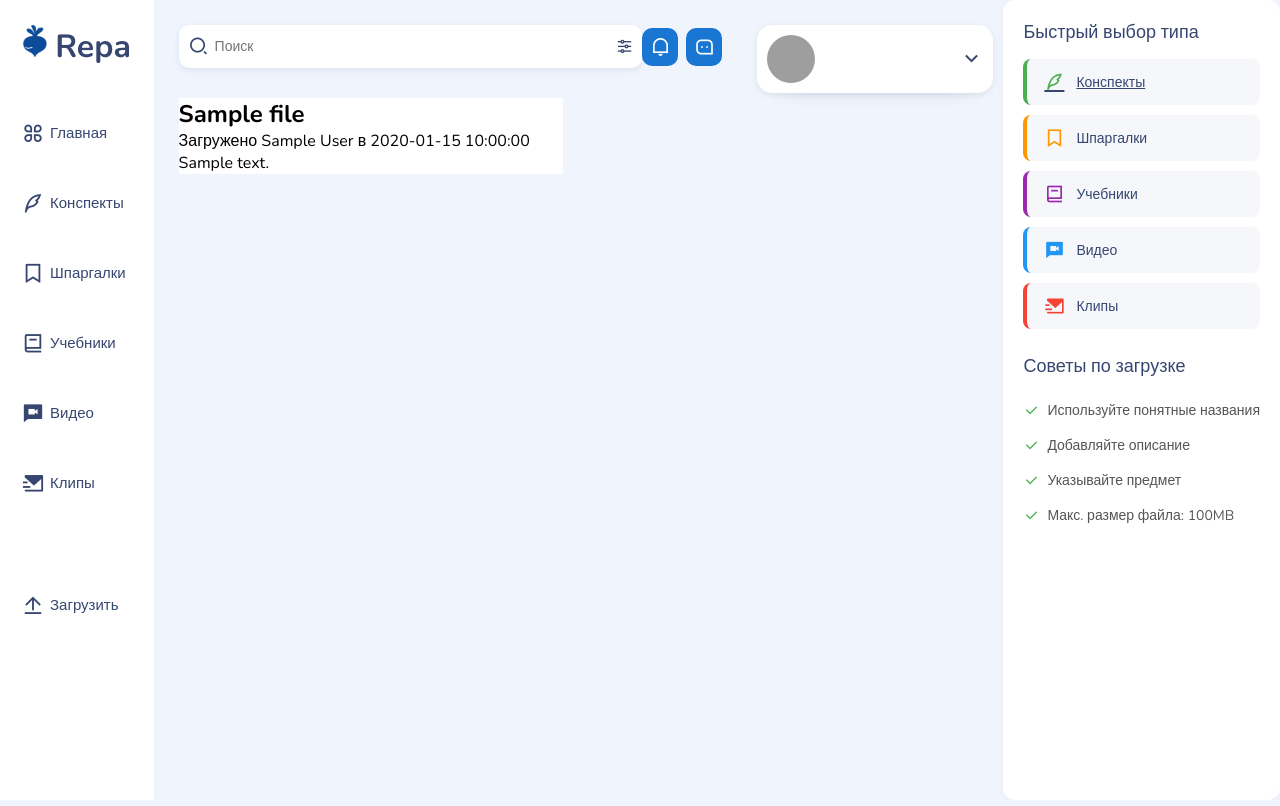
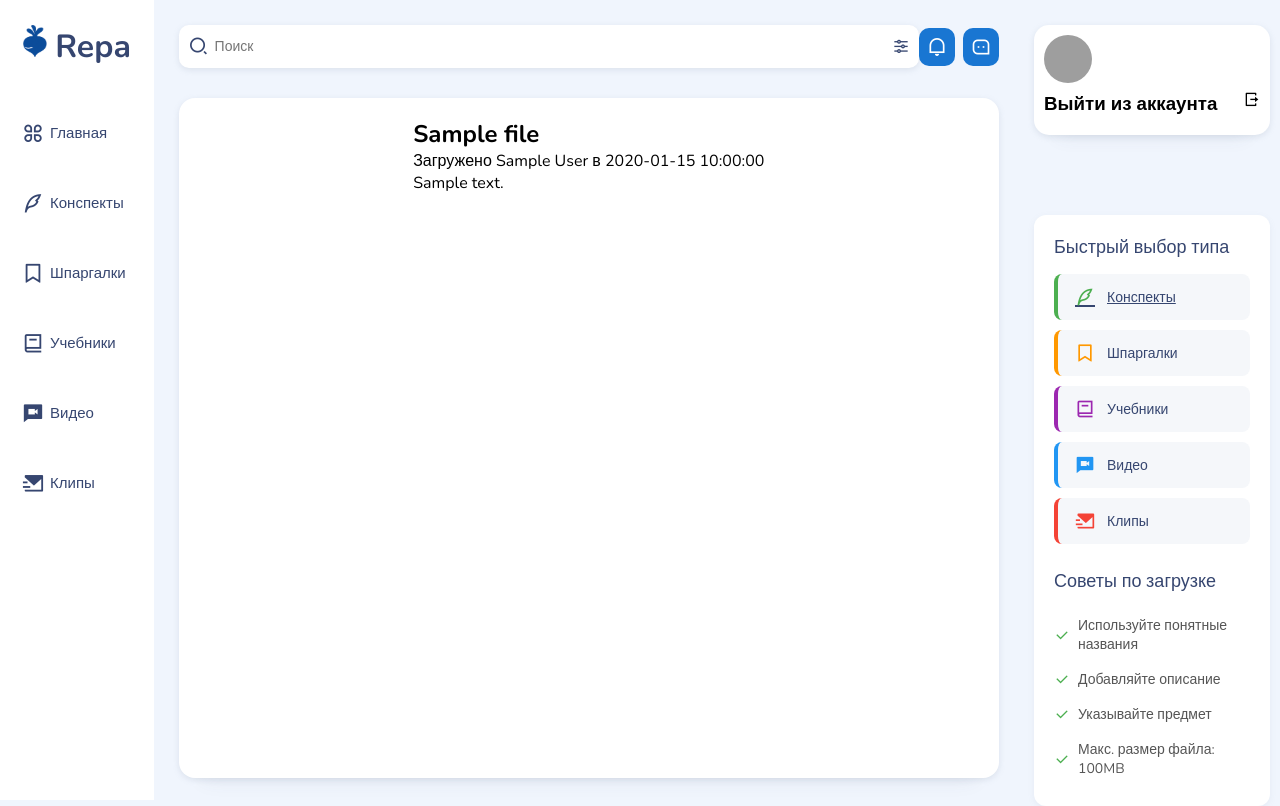
Before and after one commit to JktuJQ/Repa, a Flask app: template frontend/templates/file_detail.html in a window 1280 px wide. Run offline with Flask 3, Linux system fonts and the light colour scheme; the template is opened without the code that fills it: most values are stand-ins (such as "Sample title", 1, 10 or a date in 2020); parts of the project's set-up code (start-up, migrations or seed data) failed here and were passed over; grey boxes are pictures that could not be loaded.

Commit message:
right section design upddate. New design draft for file_information

```diff
--- a/frontend/static/css/style.css
+++ b/frontend/static/css/style.css
@@ -139,6 +139,10 @@ body {
     overflow-y: auto;
 }
 
+.main::-webkit-scrollbar {
+    width: 10px;
+}
+
 .main .header {
     display: flex;
     align-items: center;
@@ -332,17 +336,26 @@ body {
 
 /* Right Section */
 .right-section {
+    display: flex;
+    flex-direction: column;
+    justify-content: space-between;
     /* padding: 25px 25px 15px 10px; */
     width: 20vw;
     padding: 25px 10px;
     /* overflow-y: auto; */
 }
 
+.right-section .quick-download-types {
+    margin-top: 10vh;
+    height: 100%;
+}
+
 .right-section .profile {
     background: #fff;
     padding: 10px;
     display: flex;
-    align-items: center;
+    flex-direction: column;
+    /* align-items: ; */
     justify-content: space-between;
     border-radius: 15px;
     box-shadow: 0 2px 6px rgba(136, 148, 171, 0.2), 0 24px 20px -24px rgba(71, 82, 107, 0.1);
@@ -555,34 +568,6 @@ body {
 .main table tbody tr td.action .download-btn:hover {
     color: #fff;
     background: #1976d2;
-}
-
-/* Fix Sign Out Functionality */
-.left-section .sign-out {
-    display: flex;
-    align-items: center;
-    gap: 6px;
-    color: #364670;
-    cursor: pointer;
-    transition: all 0.3s ease;
-    padding: 12px;
-    width: calc(100% - 24px);
-    margin: 20px 12px 0;
-    border-radius: 8px;
-}
-
-.left-section .sign-out:hover {
-    background: #f0f5fd;
-    color: #d32f2f;
-}
-
-.left-section .sign-out i {
-    font-size: 22px;
-}
-
-.left-section .sign-out h3 {
-    font-size: 15px;
-    font-weight: 500;
 }
 
 /* Fix Settings Page Layout */
@@ -927,14 +912,26 @@ input:checked + .slider:before {
 
 /*---------------FILE DETAILS----------------------*/
 .file-detail-container {
+    display: flex;
+    align-items: center;
+    flex-direction: column;
+    /* flex-wrap: wrap; */
     background-color: white;
-    width: 30vw;
+    border-radius: 16px;
+    padding: 20px;
+    /* width: 30vw; */
+    height: 85vh;
+    box-shadow: 0 2px 6px rgba(136, 148, 171, 0.2), 0 24px 20px -24px rgba(71, 82, 107, 0.1);
+}
+
+.file-detail-container .file-preview img {
+    width: 50vw;
 }
 /*-------------------------------------------------*/
 .files-grid {
     display: flex;
     flex-wrap: wrap;
-    justify-content: space-around;
+    /* justify-content: ; */
 
 }
 
@@ -1041,38 +1038,11 @@ input:checked + .slider:before {
     text-decoration: underline;
 }
 
-.profile-retractable {
-    display: none;
-}
-
-.profile-retractable.active {
-
-    display: flex;
-    align-items: flex-end;
-    background-color: white;
-    width: 100%;
-    margin: 0;
-    padding: 0;
-    height: 10vw;
-    transform-origin: top;
-    animation: Wrapper 0.3s;
-    object-fit: cover;
-    border-radius: 0 0 15px 15px;
-}
-@keyframes Wrapper{
-    0%{
-      transform: scaleY(0);
-    }
-    100%{
-      transform: scaleY(1);
-    }
-}
-
-.profile-retractable .sign-out {
+.right-section .profile .item {
     display: flex;
     justify-content: space-between;
     width: 100%;
-    margin: 1vw 1vw;
+    margin: 1vh 0;
 }
 
 /* Responsive Design */
--- a/frontend/static/js/script.js
+++ b/frontend/static/js/script.js
@@ -1,10 +1,10 @@
-// Retractable profile window
-profile_container = document.querySelector(".profile-container");
-profile_small = document.querySelector(".profile-container").querySelector(".profile");
-profile_small.addEventListener("click", function() {
-    profile_container.querySelector(".profile-retractable").classList.toggle("active");
-    profile_small.classList.toggle("border");
-});
+// // Retractable profile window
+// profile_container = document.querySelector(".profile-container");
+// profile_small = document.querySelector(".profile-container").querySelector(".profile");
+// profile_small.addEventListener("click", function() {
+//     profile_container.querySelector(".profile-retractable").classList.toggle("active");
+//     profile_small.classList.toggle("border");
+// });
 
 // Repa Clips
 let isMuted = true;
--- a/frontend/templates/base_with_header_and_sections.html
+++ b/frontend/templates/base_with_header_and_sections.html
@@ -44,10 +44,10 @@
             <h3>Клипы</h3>
         </a>
         <br>
-        <a href="{{ url_for('file_download') }}" class="item {% if request.path.split('/')[-1] == 'download' %}active{% endif %}">
+        <!--<a href="{{ url_for('file_download') }}" class="item {% if request.path.split('/')[-1] == 'download' %}active{% endif %}">
             <i class="ri-upload-line"></i>
             <h3>Загрузить</h3>
-        </a>
+        </a>-->
     </div>
 </div>
 {% endblock %}
@@ -63,18 +63,19 @@
                     <p>{{ session['name'] }}</p>
                 </div>
             </div>
-
-            <i class="ri-arrow-down-s-line"></i>
-        </div>
-        <div class="profile-retractable">
             <a class="sign-out item" onclick="window.location.href='{{ url_for('logout') }}'">
                 <h3>Выйти из аккаунта</h3>
                 <i class="ri-logout-box-r-line"></i>
             </a>
+            <!-- <i class="ri-arrow-down-s-line"></i> -->
         </div>
+        <!-- <div class="profile-retractable">
+            <a class="sign-out item" onclick="window.location.href='{{ url_for('logout') }}'">
+                <h3>Выйти из аккаунта</h3>
+                <i class="ri-logout-box-r-line"></i>
+            </a>
+        </div> -->
     </div>
-</div>
-
     <div class="quick-download-types">
         <h3>Быстрый выбор типа</h3>
         <div class="quick-type-buttons">
@@ -110,4 +111,5 @@
             </ul>
         </div>
     </div>
+</div>
 {% endblock %}
--- a/frontend/templates/file_detail.html
+++ b/frontend/templates/file_detail.html
@@ -4,19 +4,6 @@
 
 {% block content %}
 <div class="file-detail-container">
-    <div class="file-header">
-        <h2>{{ file['file'].name }}</h2>
-        <div class="file-meta">
-            <span class="author">Загружено {{ file.author }}</span>
-            <span class="date">в {{ file['file'].created_at }}</span>
-        </div>
-    </div>
-
-    <div class="file-description">
-        <p>{{ file['file'].description }}</p>
-    </div>
-
-    <div class="file-content">
     <div class="file-preview">
         {% if file_type in ('notes', 'cheatsheets', 'textbooks') %}
         {% if file['file'].filename[-4:] == 'pdf' %}
@@ -31,6 +18,18 @@
             </video>
         {% endif %}
     </div>
+    <div class="file-info">
+        <div class="file-header">
+            <h2>{{ file['file'].name }}</h2>
+            <div class="file-meta">
+                <span class="author">Загружено {{ file.author }}</span>
+                <span class="date">в {{ file['file'].created_at }}</span>
+            </div>
+        </div>
+
+        <div class="file-description">
+            <p>{{ file['file'].description }}</p>
+        </div>
     </div>
 </div>
 {% endblock %}
```
Lines whose indentation alone changed are shown as unchanged.
